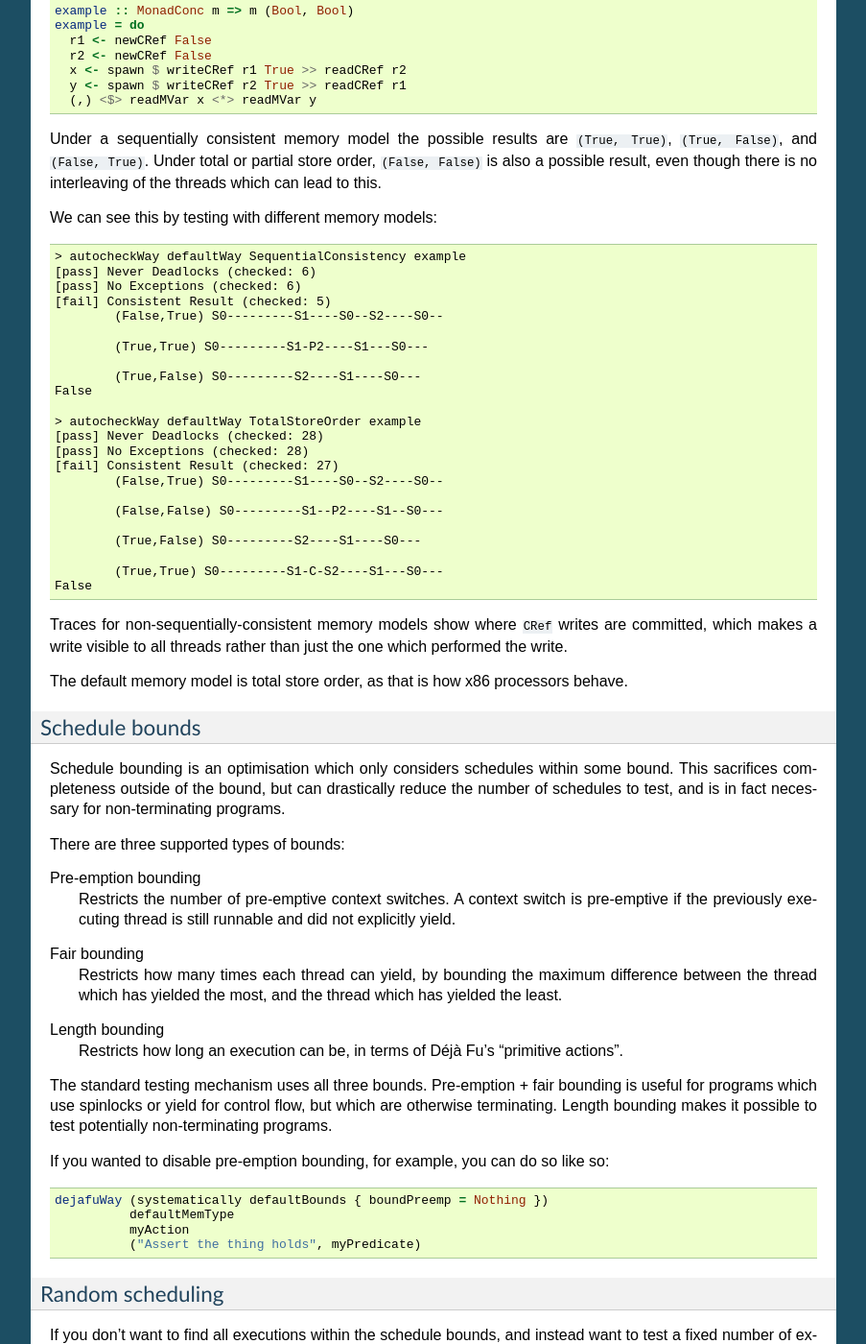
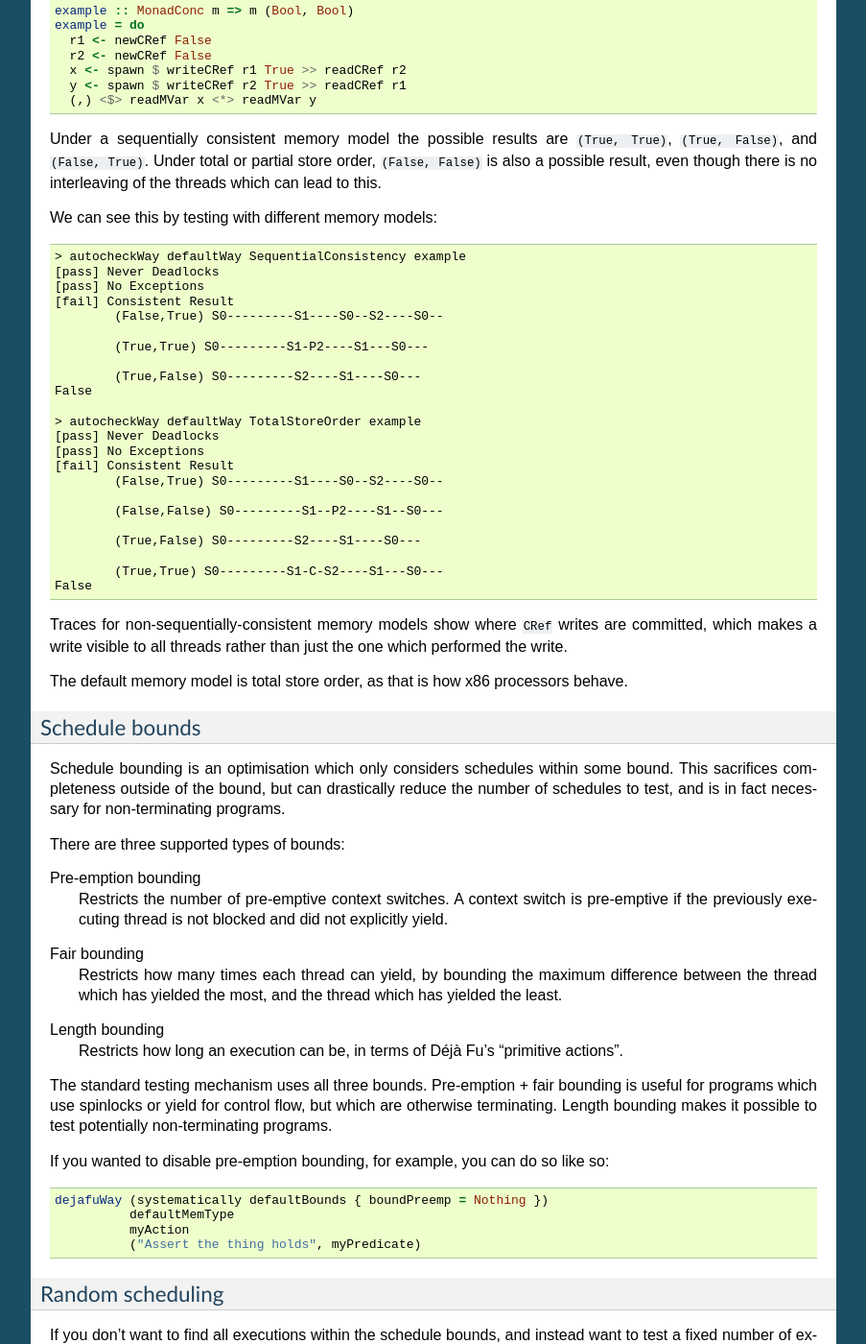
Before and after one commit to barrucadu/dejafu, a Sphinx documentation site: the page built from doc/advanced.rst, in a window 1280 px wide and 1400 px high, scrolled down 508 px. Shown: the whole window at 96% size, without its empty margins (198-1101 px from the left). Built offline with Sphinx 7.4.7, drawn with Linux system fonts in a browser that asks for light colours; some of the changed text lies outside the part shown.

Commit message:
Rework docs
Closes #146
Closes #147
Closes #156

```diff
--- a/doc/adding_a_new_primitive.rst
+++ b/doc/adding_a_new_primitive.rst
@@ -159,7 +159,7 @@ The ``rewind`` function converts between ``ThreadAction`` and
 
 Finally, we need to make sure the systematic testing will treat our
 new primitive correctly.  As setting the value of an ``MVar`` may
-cause previously blocked threads to become runnable, it is a *release*
+cause previously blocked threads to be unblocked, it is a *release*
 action.  Furthermore, as it writes to an ``MVar`` it is a
 *synchronised write*:
 
--- a/doc/advanced.rst
+++ b/doc/advanced.rst
@@ -53,9 +53,9 @@ We can see this by testing with different memory models:
 .. code-block:: none
 
   > autocheckWay defaultWay SequentialConsistency example
-  [pass] Never Deadlocks (checked: 6)
-  [pass] No Exceptions (checked: 6)
-  [fail] Consistent Result (checked: 5)
+  [pass] Never Deadlocks
+  [pass] No Exceptions
+  [fail] Consistent Result
           (False,True) S0---------S1----S0--S2----S0--
 
           (True,True) S0---------S1-P2----S1---S0---
@@ -64,9 +64,9 @@ We can see this by testing with different memory models:
   False
 
   > autocheckWay defaultWay TotalStoreOrder example
-  [pass] Never Deadlocks (checked: 28)
-  [pass] No Exceptions (checked: 28)
-  [fail] Consistent Result (checked: 27)
+  [pass] Never Deadlocks
+  [pass] No Exceptions
+  [fail] Consistent Result
           (False,True) S0---------S1----S0--S2----S0--
 
           (False,False) S0---------S1--P2----S1--S0---
@@ -95,8 +95,8 @@ There are three supported types of bounds:
 
 Pre-emption bounding
   Restricts the number of pre-emptive context switches.  A context
-  switch is pre-emptive if the previously executing thread is still
-  runnable and did not explicitly yield.
+  switch is pre-emptive if the previously executing thread is not
+  blocked and did not explicitly yield.
 
 Fair bounding
   Restricts how many times each thread can yield, by bounding the
@@ -136,7 +136,7 @@ There are three variants:
   Perform the given number of executions using weighted random
   scheduling.  On creation, a thread is given a random weight, which
   is used to perform a nonuniform random selection amongst the
-  runnable threads at every scheduling point.
+  enabled (not blocked) threads at every scheduling point.
 
 ``uniformly randomGen numExecutions``
   Like ``randomly``, but rather than a weighted selection, it's a
```
Also changed, not shown: README.markdown (+9 -9 lines), doc/getting_started.rst (+5 -5 lines), 11 other files.
